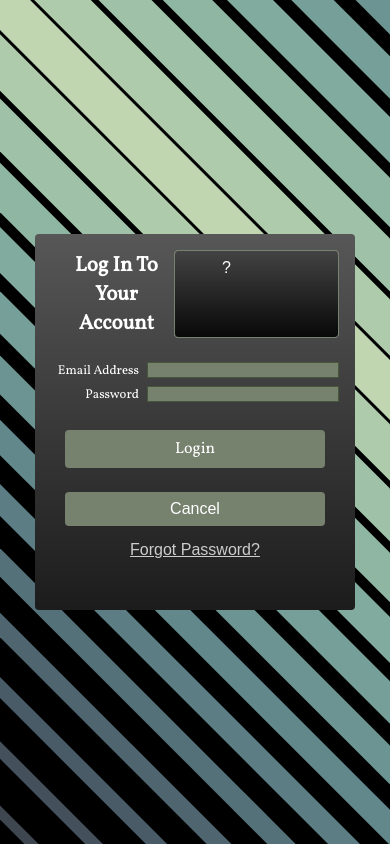
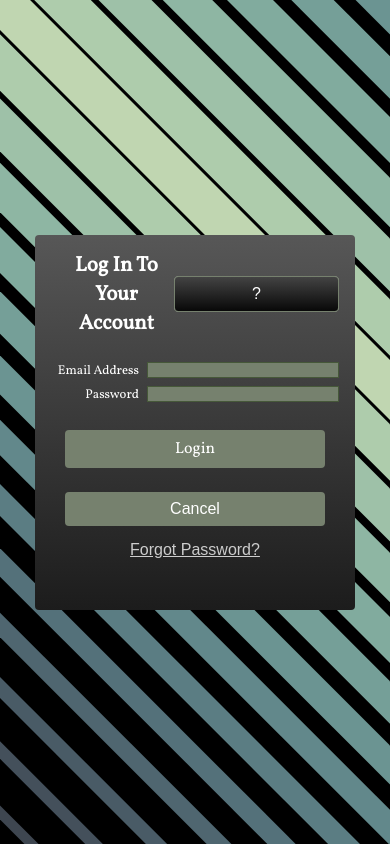
Before and after one commit to paul172v/duke-of-gordon-menu-interface--frontend, a React (Vite) app: page /login in a window 390 px wide. Built offline with nearby package versions, Linux system fonts and the light colour scheme.

Commit message:
added tooltip in login to show demo accounts

```diff
--- a/src/components/authentication/login/Login.module.scss
+++ b/src/components/authentication/login/Login.module.scss
@@ -186,16 +186,11 @@
     border: 1px solid $color-primary;
     @include gradient-box-tooltip--static;
     border-radius: 4px;
+    font-size: 2rem;
+    display: flex;
+    align-items: center;
+    justify-content: center;
     padding: 1rem 2rem;
-    font-size: 2rem;
-    display: grid;
-    grid-template-columns: 2fr 1fr;
-    grid-template-rows: 1fr 1fr 1fr;
-    gap: 1rem 3rem;
-    -webkit-border-radius: 4px;
-    -moz-border-radius: 4px;
-    -ms-border-radius: 4px;
-    -o-border-radius: 4px;
     margin-right: 2rem;
   }
 
```
